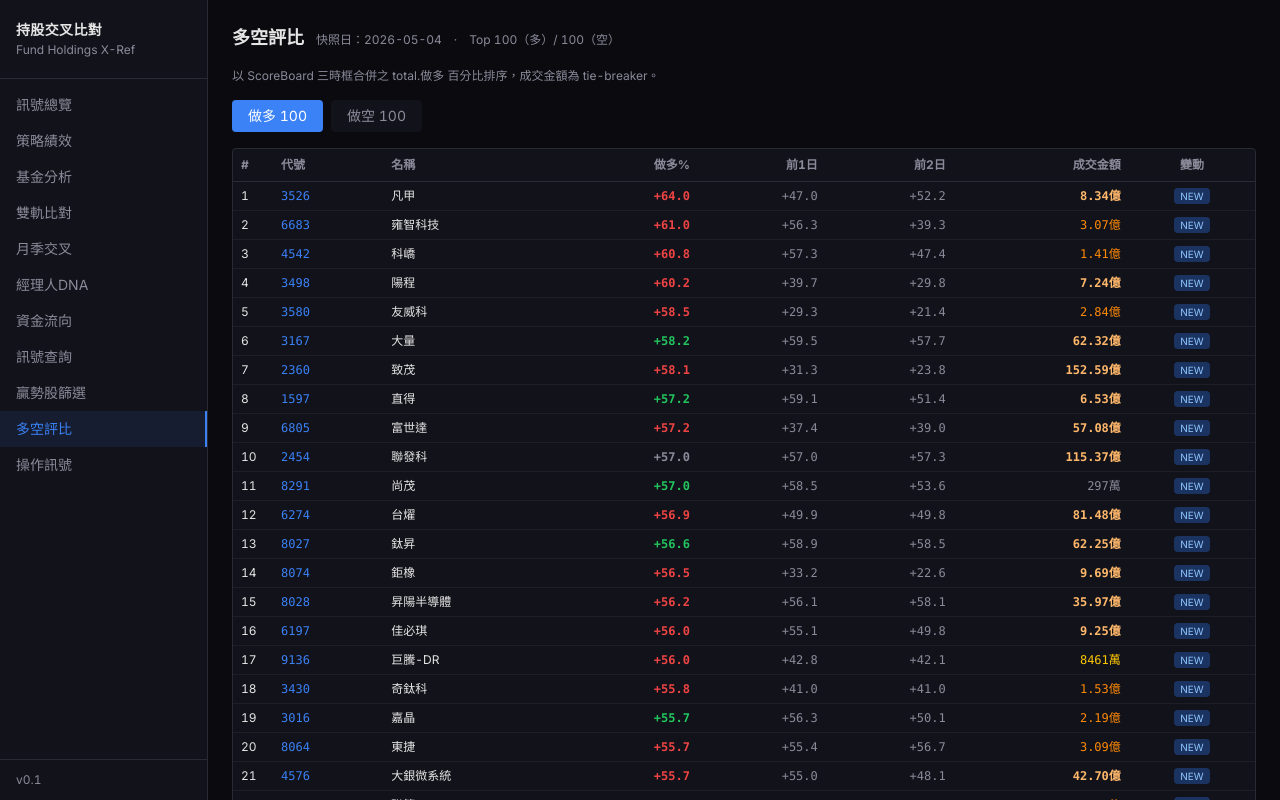
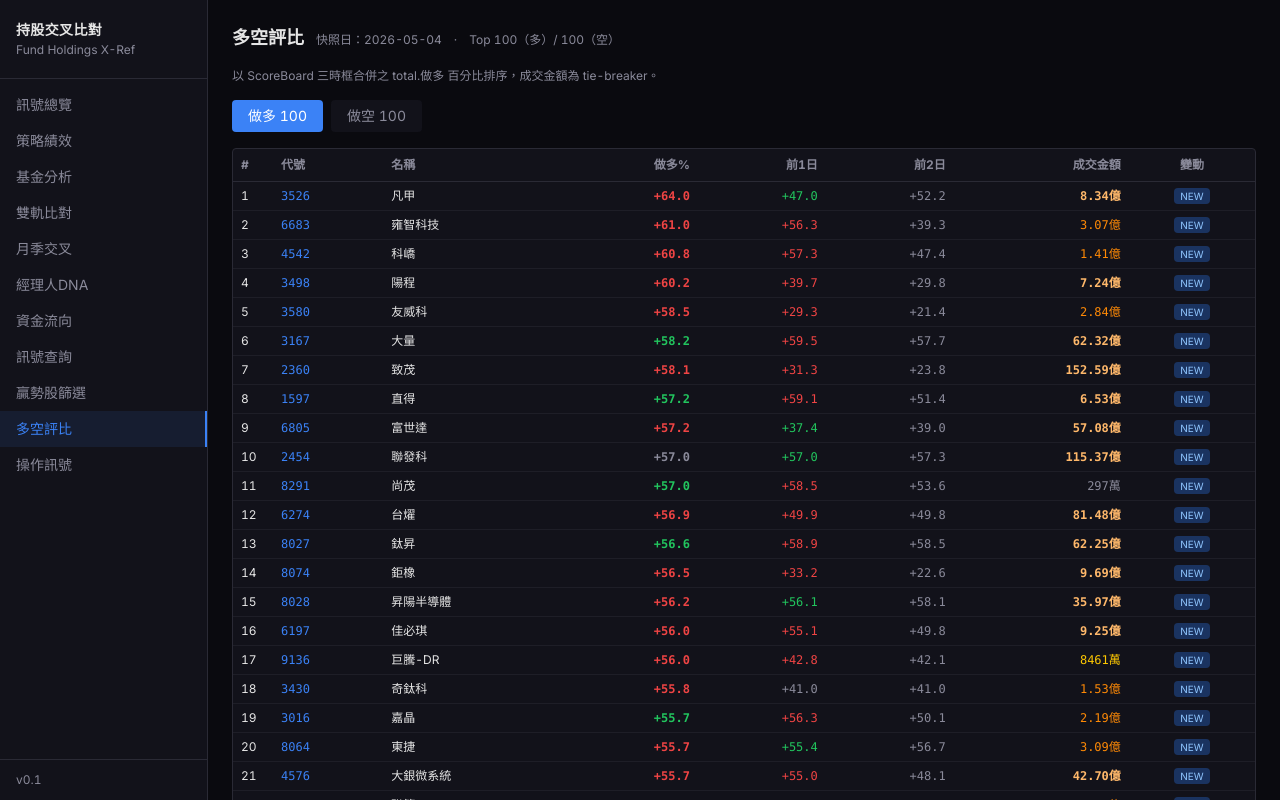
Before and after one commit to Realidealism/claudeInvest, a React (Vite) app in the folder frontend/: page /scores in a window 1280 px wide. Built offline with nearby package versions, Linux system fonts and the light colour scheme.

Commit message:
Apply day-over-day delta coloring to 前1日 column too
前1日 colors vs 前2日 with same rule. 前2日 stays gray because there's
no pct_d3 stored to compare against; could be extended later if needed.

Co-Authored-By: Claude Opus 4.7 (1M context) <noreply@anthropic.com>

```diff
--- a/frontend/src/pages/ScoresPage.tsx
+++ b/frontend/src/pages/ScoresPage.tsx
@@ -50,8 +50,8 @@ function turnoverClass(t: number): string {
 }
 
 // Day-over-day delta vs prev (Taiwan convention: red = up, green = down).
-function deltaClass(today: number, prev: number | null): string {
-  if (prev === null) return "text-text-secondary";
+function deltaClass(today: number | null, prev: number | null): string {
+  if (today === null || prev === null) return "text-text-secondary";
   if (today > prev) return "text-long-strong";
   if (today < prev) return "text-short-strong";
   return "text-text-secondary";
@@ -146,7 +146,7 @@ export default function ScoresPage() {
                   {p.total_pct >= 0 ? "+" : ""}
                   {p.total_pct.toFixed(1)}
                 </td>
-                <td className="px-2 py-1.5 text-right font-mono text-text-secondary hidden sm:table-cell">
+                <td className={`px-2 py-1.5 text-right font-mono hidden sm:table-cell ${deltaClass(p.pct_d1, p.pct_d2)}`}>
                   {p.pct_d1 !== null
                     ? `${p.pct_d1 >= 0 ? "+" : ""}${p.pct_d1.toFixed(1)}`
                     : "—"}
```
